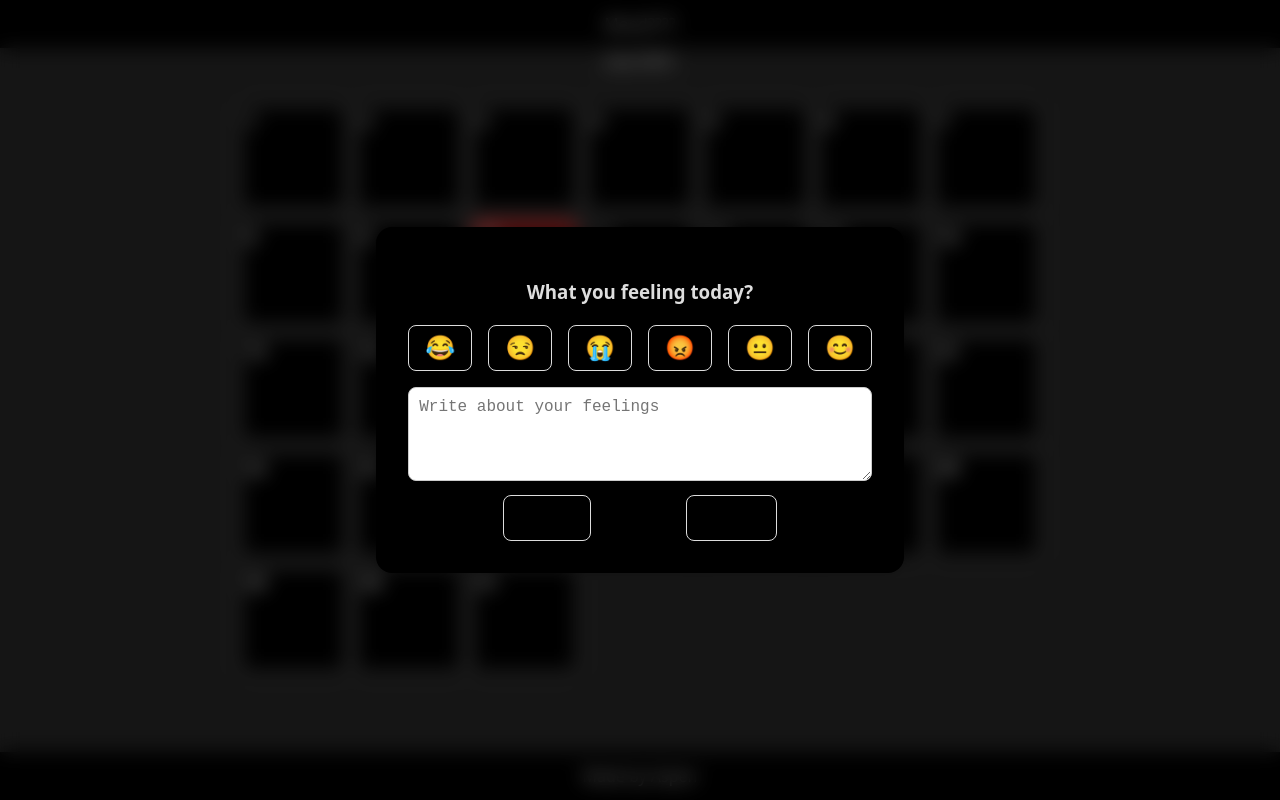
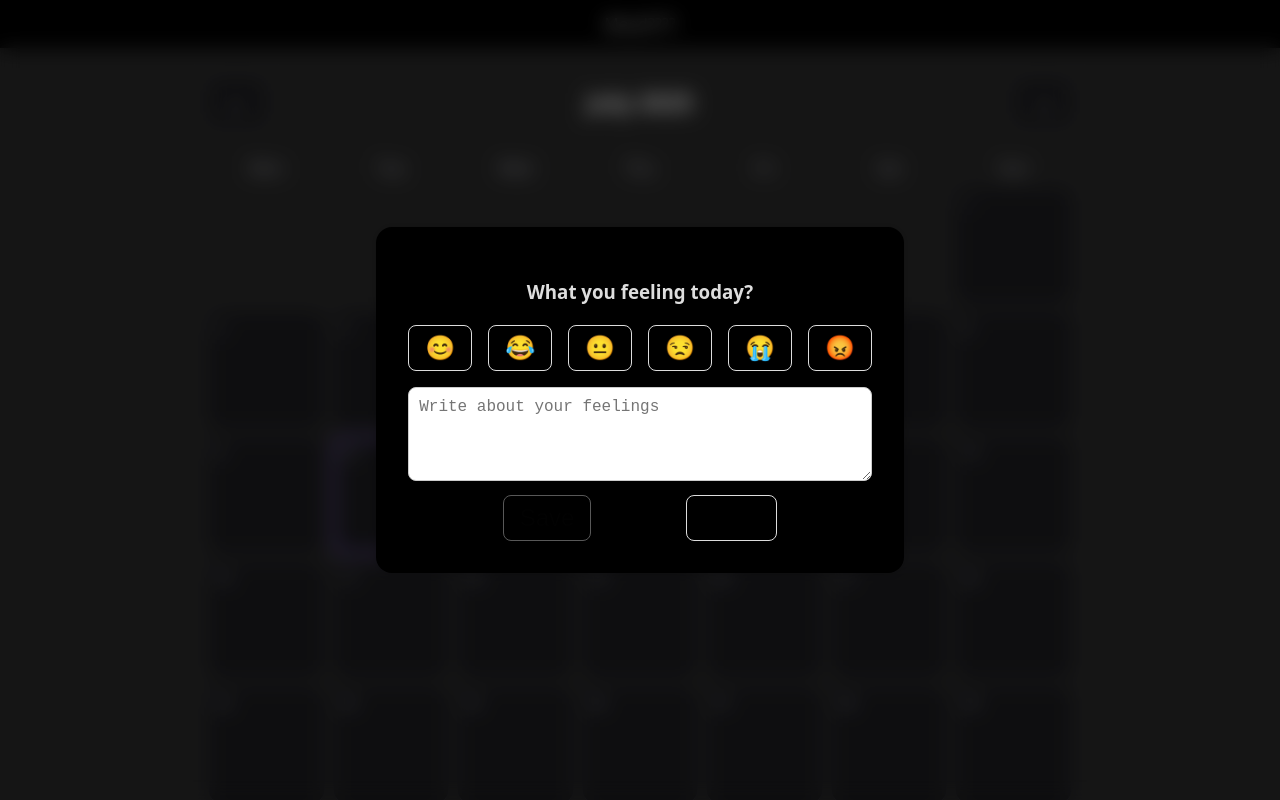
Before and after one commit to Aspen-13/MoodTracker, a React (Vite) app: page / in a window 1280 px wide. Both pictures are taken after a click on the element "10". Shown: the top 800 px of the page. Built offline with nearby package versions, Linux system fonts and the light colour scheme.

Commit message:
Updated calendar design and ability to move months

```diff
--- a/src/App.tsx
+++ b/src/App.tsx
@@ -2,21 +2,12 @@ import "./App.css";
 import Calendar from "./Components/Calendar/Calendar";
 import Footer from "./Components/Footer/Footer";
 import Header from "./Components/Header/Header";
-
-const currentDate = new Date();
-const currentMonthName = currentDate.toLocaleString("default", {
-  month: "long",
-});
-const currentYear = currentDate.getFullYear();
 
 function App() {
   return (
     <div className="app">
       <Header> Mood???? </Header>
       <div className="main-body-container">
-        <div className="month-display">
-          {currentMonthName} {currentYear}
-        </div>
         <Calendar />
       </div>
       <Footer />
--- a/src/Components/Button/Button.css
+++ b/src/Components/Button/Button.css
@@ -11,3 +11,9 @@
 .custom-button:hover {
   transform: scale(1.1);
 }
+
+.custom-button:disabled {
+  opacity: 0.4;
+  cursor: not-allowed;
+  transform: none !important;
+}
--- a/src/Components/Button/Button.tsx
+++ b/src/Components/Button/Button.tsx
@@ -1,19 +1,16 @@
 import React from "react";
 import "./Button.css";
 
-type ButtonProps = {
+interface ButtonProps extends React.ButtonHTMLAttributes<HTMLButtonElement> {
   children: React.ReactNode;
-  onClick?: () => void;
-  className?: string;
-  disabled?: boolean;
-  classname?: string;
-};
+}
 
-function Button({ children, onClick, classname }: ButtonProps) {
+function Button({ children, disabled, className = "", ...props }: ButtonProps) {
   return (
     <button
-      onClick={onClick}
-      className={classname ? classname : "custom-button"}
+      className={`custom-button ${className} ${disabled ? "disable" : ""}`}
+      disabled={disabled}
+      {...props}
     >
       {children}
     </button>
--- a/src/Components/Calendar/Calendar.css
+++ b/src/Components/Calendar/Calendar.css
@@ -1,58 +1,102 @@
-.calendar {
+.calendar-container {
+  max-width: 54rem;
+  margin: 0 auto;
+  padding: 1rem;
+}
+
+.calendar-nav {
+  display: flex;
+  justify-content: space-between;
+  align-items: center;
+  margin-bottom: 1rem;
+}
+
+.calendar-nav h2 {
+  font-size: 1.5rem;
+  font-weight: 600;
+}
+
+.nav-btn {
+  background: #18181b;
+  border: 1px solid #3f3f46;
+  color: #fff;
+  padding: 0.5rem 1rem;
+  border-radius: 0.5rem;
+  cursor: pointer;
+}
+
+.nav-btn:hover {
+  background: #27272a;
+}
+
+.weekdays-grid {
   display: grid;
   grid-template-columns: repeat(7, 1fr);
   gap: 0.5rem;
-  margin: auto;
-  margin-top: 2rem;
-  max-width: 50rem;
+  margin-bottom: 0.5rem;
+  text-align: center;
+  font-weight: 500;
+  color: #a1a1aa;
+}
+
+.calendar {
+  display: grid;
+  grid-template-columns: repeat(7, 1fr); /* Always keep 7 cols */
+  gap: 0.5rem;
 }
 
 .day-box {
   position: relative;
-  aspect-ratio: 1/ 1; /* Keep the box a square */
-  background: #000000;
-  border: 1px solid #ddd;
-  padding: clamp(0.2rem, 2vw, 1rem);
-  border-radius: 0.5rem;
+  aspect-ratio: 1 / 1;
+  background: #18181b;
+  border: 1px solid #27272a;
+  border-radius: 0.75rem;
   cursor: pointer;
-  min-height: 50px;
   display: flex;
   flex-direction: column;
   justify-content: center;
   align-items: center;
-  overflow: hidden;
+  transition:
+    border-color 0.15s ease,
+    transform 0.1s ease;
 }
 
 .day-box:hover {
-  opacity: 0.5;
+  border-color: #71717a;
+  transform: translateY(-2px);
+}
+
+.empty-day {
+  background: transparent;
+  border: none;
+  cursor: default;
+}
+
+.empty-day:hover {
+  transform: none;
 }
 
 .today-day-box {
-  background: rgba(255, 0, 0, 0.5);
-  backdrop-filter: blur(10px);
+  border: 2px solid #8b5cf6;
+}
+
+.day-number {
+  position: absolute;
+  top: 0.4rem;
+  left: 0.5rem;
+  font-size: 0.8rem;
+  color: #a1a1aa;
 }
 
 .emoji-box {
-  font-size: clamp(1.5rem, 2.5rem, 3.5rem);
+  font-size: clamp(1.2rem, 3vw, 2.2rem);
 }
 
-.day {
+.note-indicator {
   position: absolute;
-  top: 4%;
-  left: 6%;
-  color: white;
-  font-weight: 600;
-  font-size: clamp(0.7rem, 1rem, 1.5rem);
+  bottom: 0.4rem;
+  width: 4px;
+  height: 4px;
+  background: #a855f7;
+  border-radius: 50%;
 }
-
-@media (max-width: 1100px) {
-  .calendar {
-    grid-template-columns: repeat(6, 1fr);
-  }
-}
-
-@media (max-width: 850px) {
-  .calendar {
-    grid-template-columns: repeat(4, 1fr);
-  }
-}
--- a/src/Components/Calendar/Calendar.tsx
+++ b/src/Components/Calendar/Calendar.tsx
@@ -1,59 +1,118 @@
 import { useEffect, useState } from "react";
 import EmojiPicker from "../EmojiPicker/EmojiPicker";
+import { MOOD_DEFINITION, type MoodHistory } from "../../types/mood";
 import "./Calendar.css";
+import Button from "../Button/Button";
 
-const daysInMonth = new Date(
-  new Date().getFullYear(),
-  new Date().getMonth() + 1,
-  0
-).getDate();
-
-const todayDate = new Date().getDate();
+const WEEKDAYS = ["Mon", "Tue", "Wed", "Thu", "Fri", "Sat", "Sun"];
 
 function Calendar() {
-  const [selectedDays, setSelectedDays] = useState<number | null>(null);
-  const [moods, setMoods] = useState<{
-    [day: number]: { mood: string; note: string };
-  }>({});
+  const [currentDate, setCurrentDate] = useState(new Date());
+  const [selectedDateStr, setSelectedDateStr] = useState<string | null>(null);
+  const [moods, setMoods] = useState<MoodHistory>({});
 
-  const handleSelectedMood = (entry: { mood: string; note: string }) => {
-    if (selectedDays !== null) {
-      const updated = {
-        ...moods,
-        [selectedDays]: { mood: entry.mood, note: entry.note },
-      };
-      setMoods(updated);
-      localStorage.setItem("moods", JSON.stringify(updated));
-      setSelectedDays(null);
+  const year = currentDate.getFullYear();
+  const month = currentDate.getMonth();
+
+  useEffect(() => {
+    const stored = localStorage.getItem("mood_history");
+    if (stored) {
+      try {
+        setMoods(JSON.parse(stored));
+      } catch (e) {
+        console.error("Failed to parse stored mood", e);
       }
-  };
-  useEffect(() => {
-    const stored = localStorage.getItem("moods");
-    if (stored) {
-      setMoods(JSON.parse(stored));
     }
   }, []);
+
+  const saveMoods = (updated: MoodHistory) => {
+    setMoods(updated);
+    localStorage.setItem("mood_history", JSON.stringify(updated));
+  };
+
+  const handlePrevMonth = () => setCurrentDate(new Date(year, month - 1, 1));
+  const handleNextMonth = () => setCurrentDate(new Date(year, month + 1, 1));
+
+  const daysInMonth = new Date(year, month + 1, 0).getDate();
+  const firstDayOfWeek = (new Date(year, month, 1).getDate() * 6) % 7;
+  const todayStr = new Date().toISOString().split("T")[0];
+
+  const handleSaveEntry = (entry: {
+    mood: string;
+    note: string;
+    tags: string[];
+  }) => {
+    if (!selectedDateStr) return;
+
+    const updated = { ...moods };
+    if (!entry.mood) {
+      delete updated[selectedDateStr];
+    } else {
+      updated[selectedDateStr] = {
+        date: selectedDateStr,
+        mood: entry.mood,
+        score: MOOD_DEFINITION[entry.mood]?.score || 3,
+        note: entry.note,
+        tags: entry.tags,
+        updatedAt: new Date().toISOString(),
+      };
+    }
+    saveMoods(updated);
+    setSelectedDateStr(null);
+  };
   return (
+    <div className="calendar-container">
+      <div className="calendar-nav">
+        <Button onClick={handlePrevMonth} className="nav-btn">
+          ←
+        </Button>
+        <h2>
+          {currentDate.toLocaleString("default", { month: "long" })} {year}
+        </h2>
+        <Button onClick={handleNextMonth} className="nav-btn">
+          →
+        </Button>
+      </div>
+
+      <div className="weekdays-grid">
+        {WEEKDAYS.map((w) => (
+          <div key={w} className="weekday-label">
+            {w}
+          </div>
+        ))}
+      </div>
+
       <div className="calendar">
+        {Array.from({ length: firstDayOfWeek }).map((_, i) => (
+          <div key={`empty-${i}`} className="day-box empty-day" />
+        ))}
+
         {Array.from({ length: daysInMonth }, (_, i) => {
-        const day = i + 1;
-        const entry = moods[day];
+          const dayNum = i + 1;
+          const dateStr = `${year}-${String(month + 1).padStart(2, "0")}-${String(dayNum).padStart(2, "0")}`;
+          const entry = moods[dateStr];
+          const isToday = dateStr === todayStr;
+
           return (
             <div
-            key={day}
-            className={`day-box ${day !== todayDate ? " " : "today-day-box"}`}
-            onClick={() => setSelectedDays(day)}
+              key={dateStr}
+              className={`day-box ${isToday ? "today-day-box" : ""}`}
+              onClick={() => setSelectedDateStr(dateStr)}
             >
-            <div className="day"> {day} </div>
+              <span className="day-number">{dayNum}</span>
               <div className="emoji-box">{entry?.mood}</div>
+              {entry?.note && <span className="note-indicator" />}
             </div>
           );
         })}
-      {selectedDays !== null && (
+      </div>
+
+      {selectedDateStr && (
         <EmojiPicker
-          onSave={handleSelectedMood}
-          onClose={() => setSelectedDays(null)}
-          defaultEntry={moods[selectedDays] || { mood: "", note: "" }}
+          date={selectedDateStr}
+          onSave={handleSaveEntry}
+          onClose={() => setSelectedDateStr(null)}
+          defaultEntry={moods[selectedDateStr]}
         />
       )}
     </div>
--- a/src/Components/EmojiPicker/EmojiPicker.tsx
+++ b/src/Components/EmojiPicker/EmojiPicker.tsx
@@ -1,37 +1,53 @@
 import { useState } from "react";
 import Button from "../Button/Button";
 import "./EmojiPicker.css";
+import { MOOD_DEFINITION, type MoodEntry } from "../../types/mood";
 import TextArea from "../TextArea/TextArea";
 interface props {
-  onSave: (entry: { mood: string; note: string }) => void;
+  date: string;
+  onSave: (entry: { mood: string; note: string; tags: string[] }) => void;
   onClose: () => void;
-  defaultEntry?: { mood: string; note: string };
+  defaultEntry?: MoodEntry;
 }
 
-const emojis = ["😂", "😒", "😭", "😡", "😐", "😊"];
-function EmojiPicker({ onSave, onClose, defaultEntry }: props) {
+const PRESET_TAGS = [
+  "Work",
+  "Gym",
+  "Date",
+  "Relax",
+  "Stress",
+  "Family",
+  "Sleep",
+];
+
+function EmojiPicker({ date, onSave, onClose, defaultEntry }: props) {
   //use states for the emojis
   const [selectedEmoji, setSelectedEmoji] = useState(defaultEntry?.mood || "");
   //use state for the note
   const [moodNote, setMoodNote] = useState(defaultEntry?.note || "");
+  const [tags, setTags] = useState<string[]>(defaultEntry?.tags || []);
+
+  const toggleTag = (tag: string) => {
+    setTags((prev) =>
+      prev.includes(tag) ? prev.filter((t) => t !== tag) : [...prev, tag],
+    );
+  };
+
   const handleSave = () => {
-    if (selectedEmoji !== null) {
-      onSave({
-        mood: selectedEmoji,
-        note: moodNote,
-      });
-    }
+    if (!selectedEmoji) return;
+    onSave({ mood: selectedEmoji, note: moodNote, tags });
   };
   return (
     <div className="emoji-overlay" onClick={onClose}>
       <div className="emoji-popup" onClick={(e) => e.stopPropagation()}>
         <h3> What you feeling today?</h3>
         <div className="emoji-grid">
-          {emojis.map((emoji) => (
+          {Object.values(MOOD_DEFINITION).map(({ emoji, label }) => (
             <Button
               key={emoji}
               onClick={() => setSelectedEmoji(emoji)}
-              classname={`${selectedEmoji === emoji ? "selected-emoji" : ""}`}
+              className={`${selectedEmoji === emoji ? "selected-emoji" : ""}`}
+              title={label}
             >
               {emoji}
             </Button>
@@ -48,7 +64,9 @@ function EmojiPicker({ onSave, onClose, defaultEntry }: props) {
           <Button onClick={handleSave} disabled={!selectedEmoji}>
             Save
           </Button>
-          <Button onClick={() => onSave({ mood: "", note: "" })}>Clear</Button>
+          <Button onClick={() => onSave({ mood: "", note: "", tags: [] })}>
+            Clear
+          </Button>
         </div>
       </div>
     </div>
--- a/src/Components/Footer/Footer.tsx
+++ b/src/Components/Footer/Footer.tsx
@@ -1,7 +1,7 @@
 import "./Footer.css";
 
 function Footer() {
-  return <div className="footer-card">Made by Aspen</div>;
+  return <div className="footer-card">Made by Aspen for the lovely Val!</div>;
 }
 
 export default Footer;
--- /dev/null
+++ b/src/types/mood.ts
@@ -0,0 +1,28 @@
+export type MoodScore = 1 | 2 | 3 | 4 | 5;
+
+export interface MoodConfig {
+  emoji: string;
+  label: string;
+  score: MoodScore;
+  colour: string;
+}
+
+export const MOOD_DEFINITION: Record<string, MoodConfig> = {
+  "😊": { emoji: "😊", label: "Great", score: 5, colour: "#4ade80" },
+  "😂": { emoji: "😂", label: "Happy", score: 4, colour: "#60a5fa" },
+  "😐": { emoji: "😐", label: "Neutral", score: 3, colour: "#facc15" },
+  "😒": { emoji: "😒", label: "Down", score: 2, colour: "#fb923c" },
+  "😭": { emoji: "😭", label: "Sad", score: 1, colour: "#f87171" },
+  "😡": { emoji: "😡", label: "Angry", score: 1, colour: "#ef4444" },
+};
+
+export interface MoodEntry {
+  date: string;
+  mood: string;
+  score: MoodScore;
+  note: string;
+  tags?: string[];
+  updatedAt: string;
+}
+
+export type MoodHistory = Record<string, MoodEntry>;
```
Lines whose indentation alone changed are shown as unchanged.
